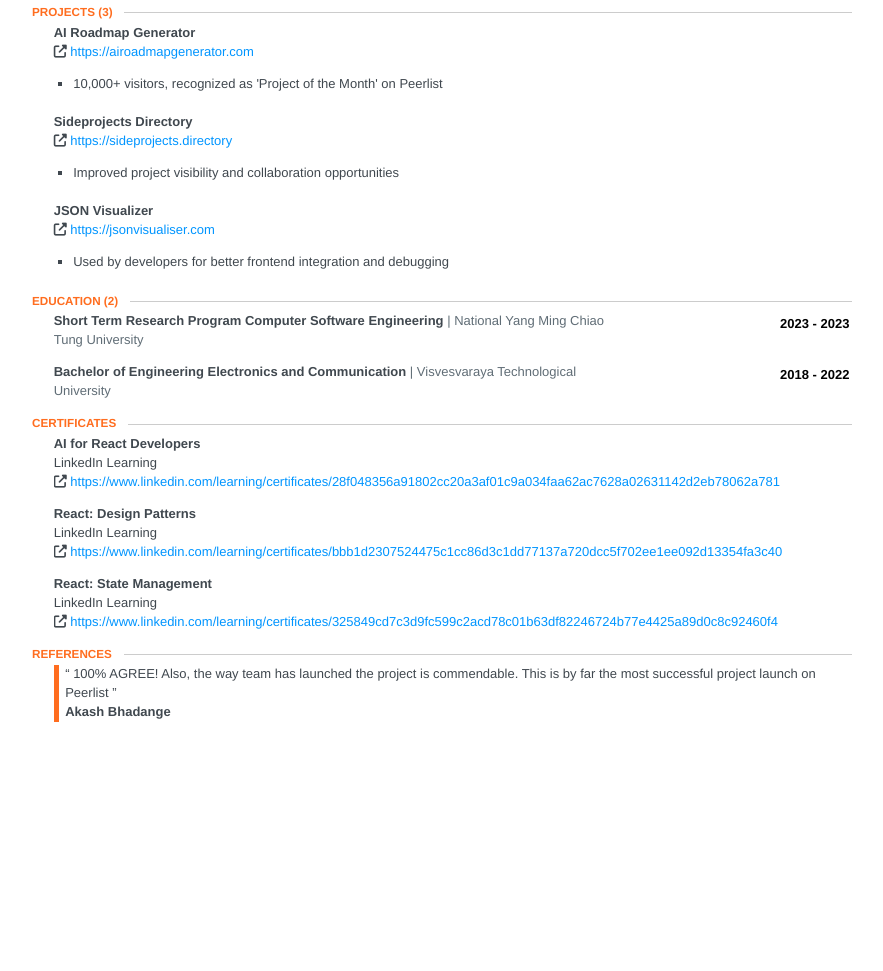
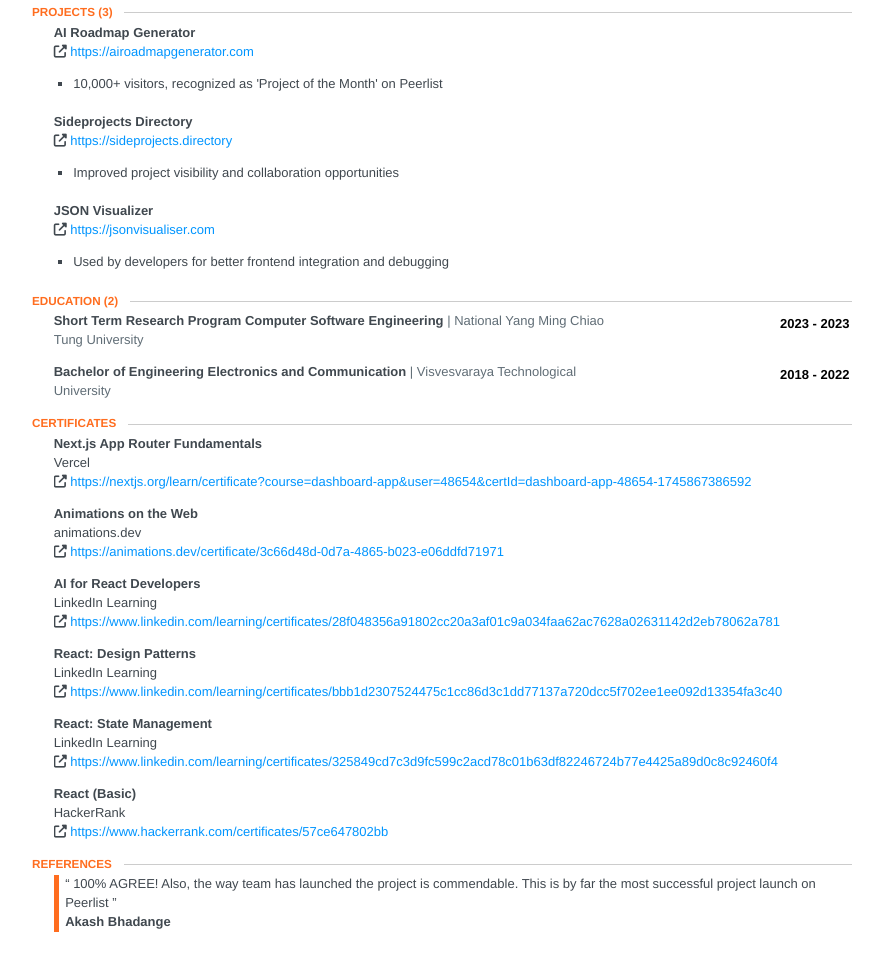
Before and after one commit to thatbeautifuldream/json-resume, a website: page resume.html in a window 1280 px wide. Shown: the part 1825-2796 px from the top of the page, without its empty margins (198-1081 px from the left). Before the commit the page ends 2606 px from the top, so only its background shows below. Drawn offline with Linux system fonts and the light colour scheme.

Commit message:
feat: add certs

```diff
--- a/resume.html
+++ b/resume.html
@@ -1287,6 +1287,44 @@
               <header class="clear">
                 <div class="header-left">
                     <div class="name">
+                      Next.js App Router Fundamentals
+                    </div>
+                    <div class="issuer">
+                      Vercel
+                    </div>
+                </div>
+              </header>
+
+              <div class="item">
+                  <span class="url">
+                    <span class="fa-solid fa-up-right-from-square"></span>
+                    <a target="_blank" href="https://nextjs.org/learn/certificate?course&#x3D;dashboard-app&amp;user&#x3D;48654&amp;certId&#x3D;dashboard-app-48654-1745867386592">https://nextjs.org/learn/certificate?course&#x3D;dashboard-app&amp;user&#x3D;48654&amp;certId&#x3D;dashboard-app-48654-1745867386592</a>
+                  </span>
+              </div>
+            </section>
+            <section class="certificate-item">
+              <header class="clear">
+                <div class="header-left">
+                    <div class="name">
+                      Animations on the Web
+                    </div>
+                    <div class="issuer">
+                      animations.dev
+                    </div>
+                </div>
+              </header>
+
+              <div class="item">
+                  <span class="url">
+                    <span class="fa-solid fa-up-right-from-square"></span>
+                    <a target="_blank" href="https://animations.dev/certificate/3c66d48d-0d7a-4865-b023-e06ddfd71971">https://animations.dev/certificate/3c66d48d-0d7a-4865-b023-e06ddfd71971</a>
+                  </span>
+              </div>
+            </section>
+            <section class="certificate-item">
+              <header class="clear">
+                <div class="header-left">
+                    <div class="name">
                       AI for React Developers
                     </div>
                     <div class="issuer">
@@ -1340,6 +1378,25 @@
                   </span>
               </div>
             </section>
+            <section class="certificate-item">
+              <header class="clear">
+                <div class="header-left">
+                    <div class="name">
+                      React (Basic)
+                    </div>
+                    <div class="issuer">
+                      HackerRank
+                    </div>
+                </div>
+              </header>
+
+              <div class="item">
+                  <span class="url">
+                    <span class="fa-solid fa-up-right-from-square"></span>
+                    <a target="_blank" href="https://www.hackerrank.com/certificates/57ce647802bb">https://www.hackerrank.com/certificates/57ce647802bb</a>
+                  </span>
+              </div>
+            </section>
         </section>
       </section>
     <section class="section">
```
Also changed, not shown: resume.json (+15 -0 lines), src/resume.data.ts (+15 -0 lines).
